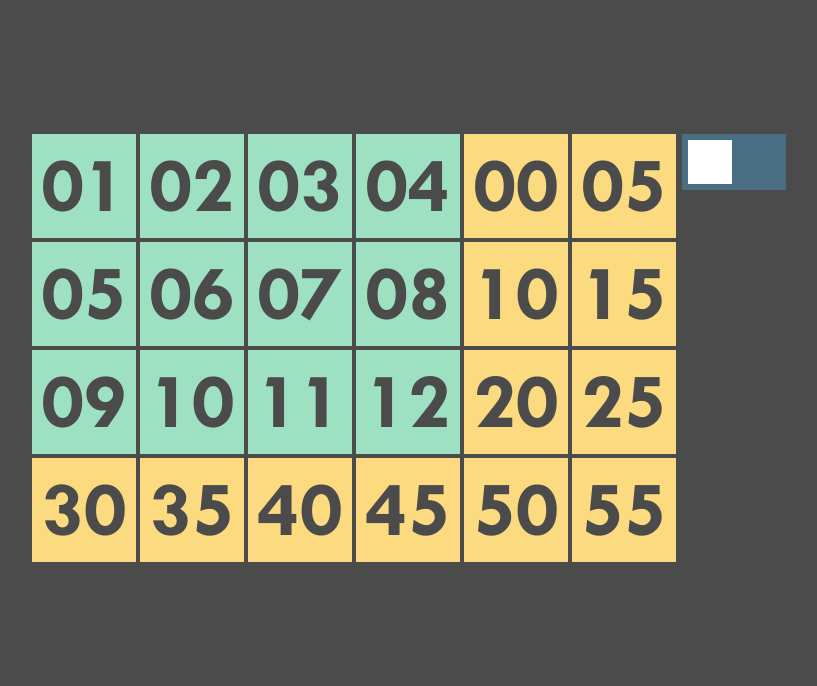
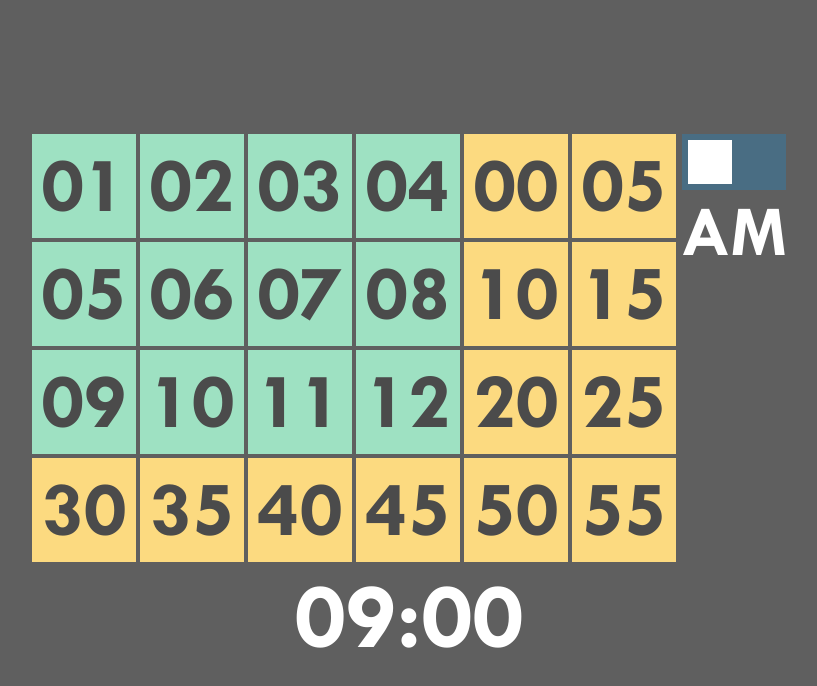
Before and after one commit to fdenoodt/alarm, an Angular app in the folder front/: page / in a window 1280 px wide. Shown: the top 686 px of the page, without its empty margins (231-1048 px from the left). Built offline with nearby package versions, Linux system fonts and the light colour scheme; no server answers.

Commit message:
dark theme font adjustment

```diff
--- a/front/src/app/app.component.scss
+++ b/front/src/app/app.component.scss
@@ -26,6 +26,6 @@ table {
   font-weight: bold;
   font-size: 6em;
   // background-color: var(--blue);
-  // color: var(--bright-text);
+  color: var(--bright-text);
   // width: calc(6.5rem * 6);
 }
--- a/front/src/app/toggle/toggle.component.scss
+++ b/front/src/app/toggle/toggle.component.scss
@@ -50,5 +50,5 @@ input:checked + .slider:before {
   font-weight: bold;
   font-size: 4.5em;
   text-align: center;
-  color: var(--dark-text);
+  color: var(--bright-text);
 }
--- a/front/src/styles.scss
+++ b/front/src/styles.scss
@@ -19,6 +19,8 @@
 
   --dark-text: rgb(75, 75, 75);
   --bright-text: rgb(255, 255, 255);
+
+  --dark-background: rgb(95, 95, 95);
 }
 
 body {
@@ -26,5 +28,5 @@ body {
   font-family: "Tw Cen MT", "tw";
   margin: 0;
   padding: 0;
-  background-color: var(--dark-text);
+  background-color: var(--dark-background);
 }
```
